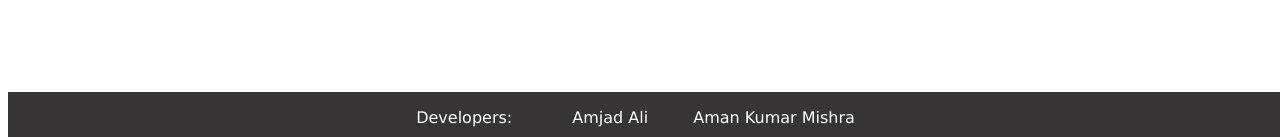
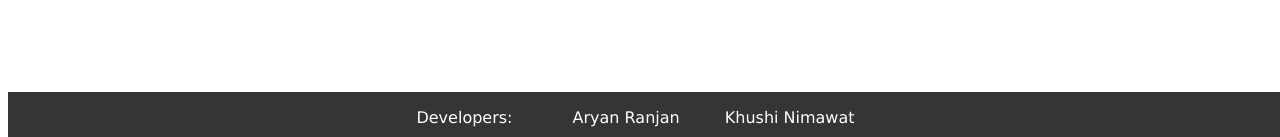
Before and after one commit to aryan9099/Ateendancemanagemntminor, a PHP site: page /index.php in a window 1280 px wide. Shown: the part 663-800 px from the top of the page. Run offline with PHP 8.4, Linux system fonts and the light colour scheme.

Commit message:
Update footer.php

```diff
--- a/modules/footer.php
+++ b/modules/footer.php
@@ -10,8 +10,8 @@
 			<div id="links">
 			Developers:
 				<a href="#" taget="_blank"></a> </a>
-				<a href="#" taget="_blank"> Amjad Ali </a>
-				<a href="#" taget="_blank"> Aman Kumar Mishra</a>
+				<a href="#" taget="_blank"> Aryan Ranjan</a>
+				<a href="#" taget="_blank"> Khushi Nimawat</a>
 
 			</div>
 
```
